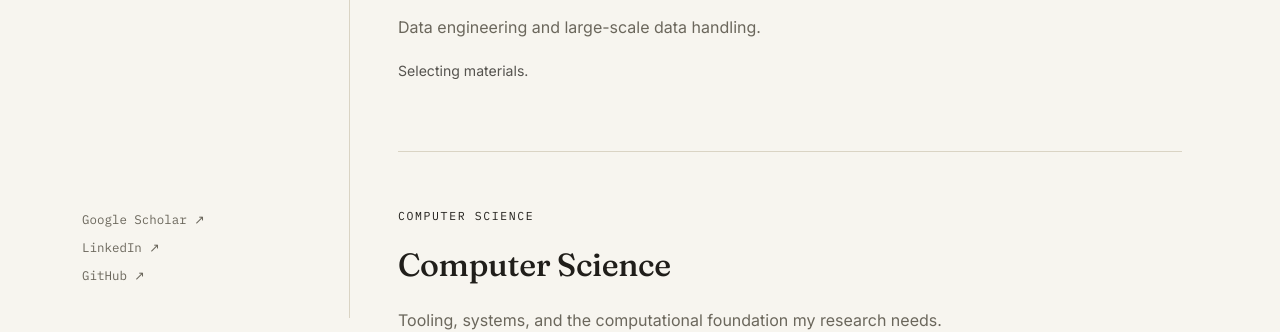
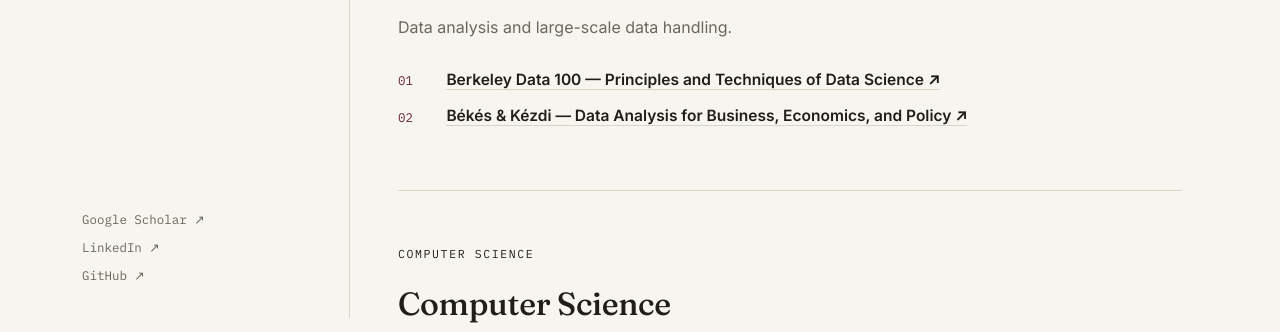
Before and after one commit to SiyoungLeeEcon/SiyoungLeeEcon.github.io, a plain HTML site: page materials.html in a window 1280 px wide. Shown: the part 482-814 px from the top of the page. Drawn offline with Linux system fonts and the light colour scheme.

Commit message:
Update materials.html

```diff
--- a/materials.html
+++ b/materials.html
@@ -336,18 +336,21 @@
     <section id="data" class="section">
       <p class="eyebrow">Data</p>
       <h2>Data</h2>
-      <p class="lede">Data engineering and large-scale data handling.</p>
-      <p class="mat-empty">Selecting materials.</p>
-      <!-- Copy this block for each item:
+      <p class="lede">Data analysis and large-scale data handling.</p>
       <ol class="mat-list">
         <li>
           <span class="mat-num">01</span>
           <div class="mat-body">
-            <p class="mat-title"><a href="URL" target="_blank" rel="noopener">Title &#8599;</a></p>
+            <p class="mat-title"><a href="https://ds100.org" target="_blank" rel="noopener">Berkeley Data 100 &mdash; Principles and Techniques of Data Science &#8599;</a></p>
+          </div>
+        </li>
+        <li>
+          <span class="mat-num">02</span>
+          <div class="mat-body">
+            <p class="mat-title"><a href="https://gabors-data-analysis.com" target="_blank" rel="noopener">B&eacute;k&eacute;s &amp; K&eacute;zdi &mdash; Data Analysis for Business, Economics, and Policy &#8599;</a></p>
           </div>
         </li>
       </ol>
-      -->
     </section>
 
     <!-- COMPUTER SCIENCE -->
```
